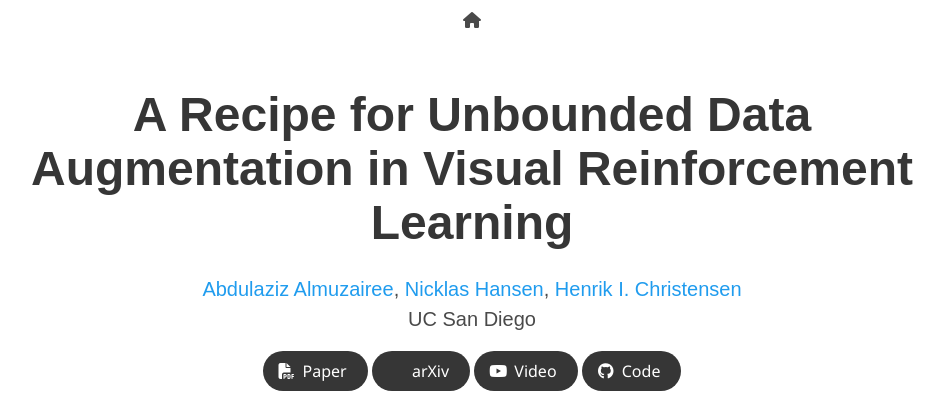
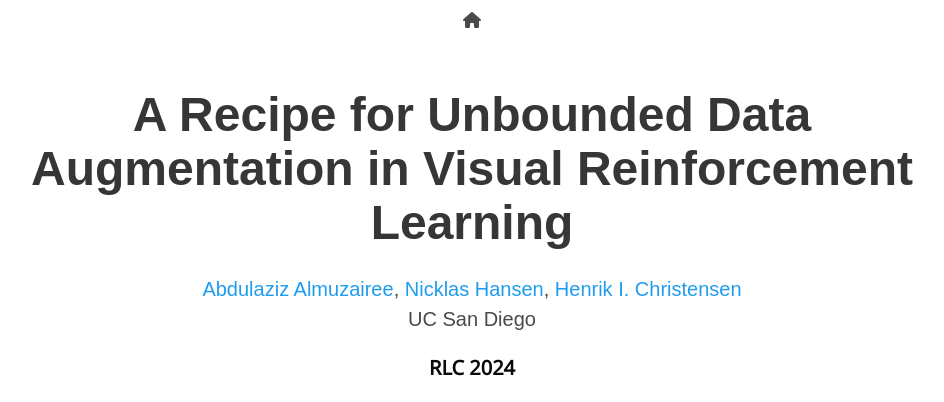
Before and after one commit to aalmuzairee/SADA, a plain HTML site: page index.html in a window 1280 px wide. Shown: the top 402 px of the page, without its empty margins (168-1112 px from the left). Drawn offline with nearby package versions, Linux system fonts and the light colour scheme; some icons are missing; a web font is replaced by a local one.

Commit message:
Adding RLC Venue to Page

```diff
--- a/index.html
+++ b/index.html
@@ -42,6 +42,8 @@
       <div class="columns is-centered">
         <div class="column has-text-centered">
           <h1 class="title is-1 publication-title">A Recipe for Unbounded Data Augmentation in Visual Reinforcement Learning</h1>
+
+
           <div class="is-size-5 publication-authors">
             <span class="author-block">
               <a href="https://aalmuzairee.github.io">Abdulaziz Almuzairee</a>,
@@ -57,6 +59,12 @@
           <div class="is-size-5 publication-authors">
             <span class="author-block">UC San Diego</span>
           </div>
+
+          <div class="is-size-5 publication-venue">
+            <a href="https://rl-conference.cc/">RLC 2024</a>
+          </div>
+
+
 
           <div class="column has-text-centered">
             <div class="publication-links">
--- a/static/css/index.css
+++ b/static/css/index.css
@@ -60,9 +60,14 @@ strong {
 }
 
 .publication-venue {
-    color: #555;
-    width: fit-content;
+    /* color: #ff1500; */
     font-weight: bold;
+    margin-top: 2%;
+    margin-bottom: 1%;
+}
+
+.publication-venue a {
+  color: hsl(0, 0%, 4%) !important;
 }
 
 .publication-awards {
```
